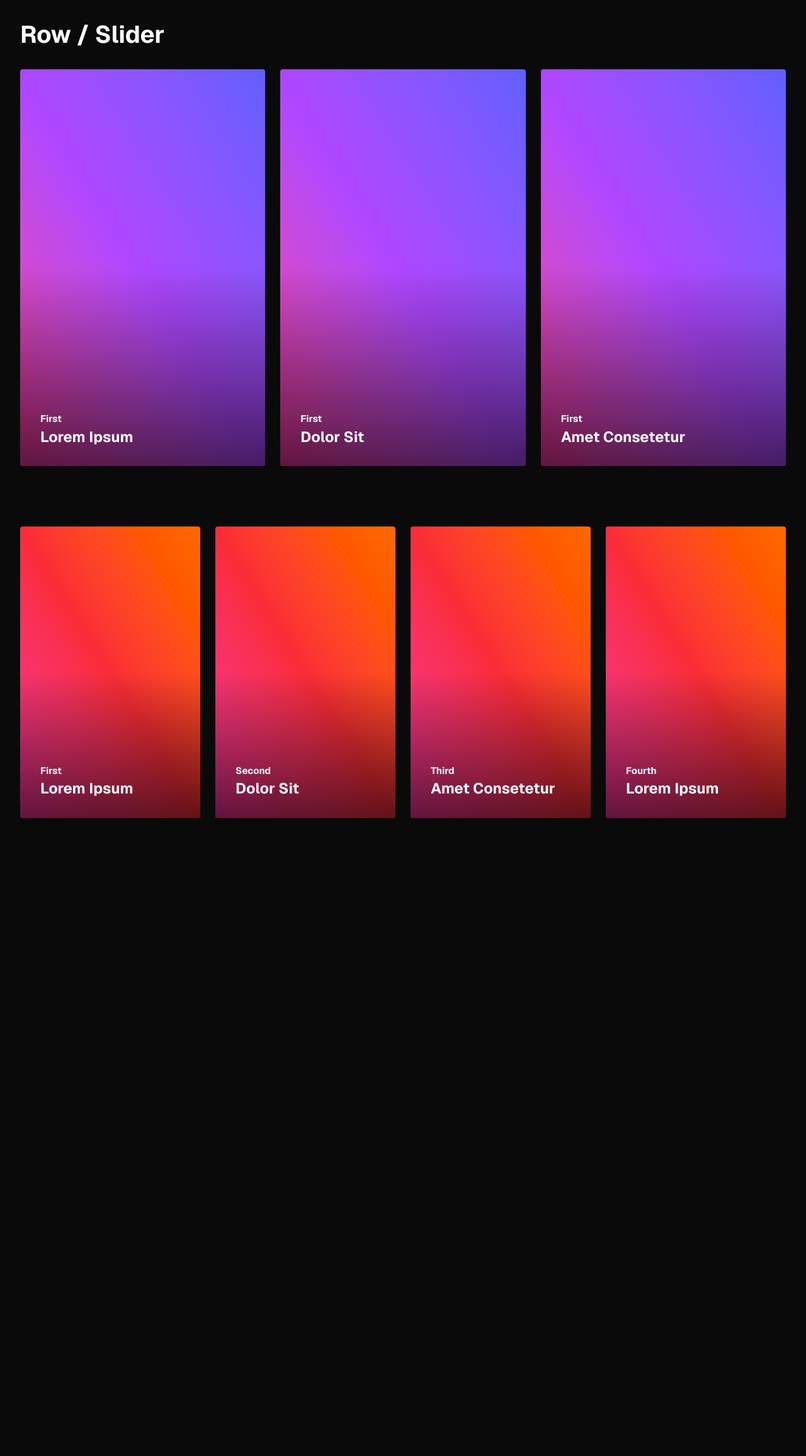
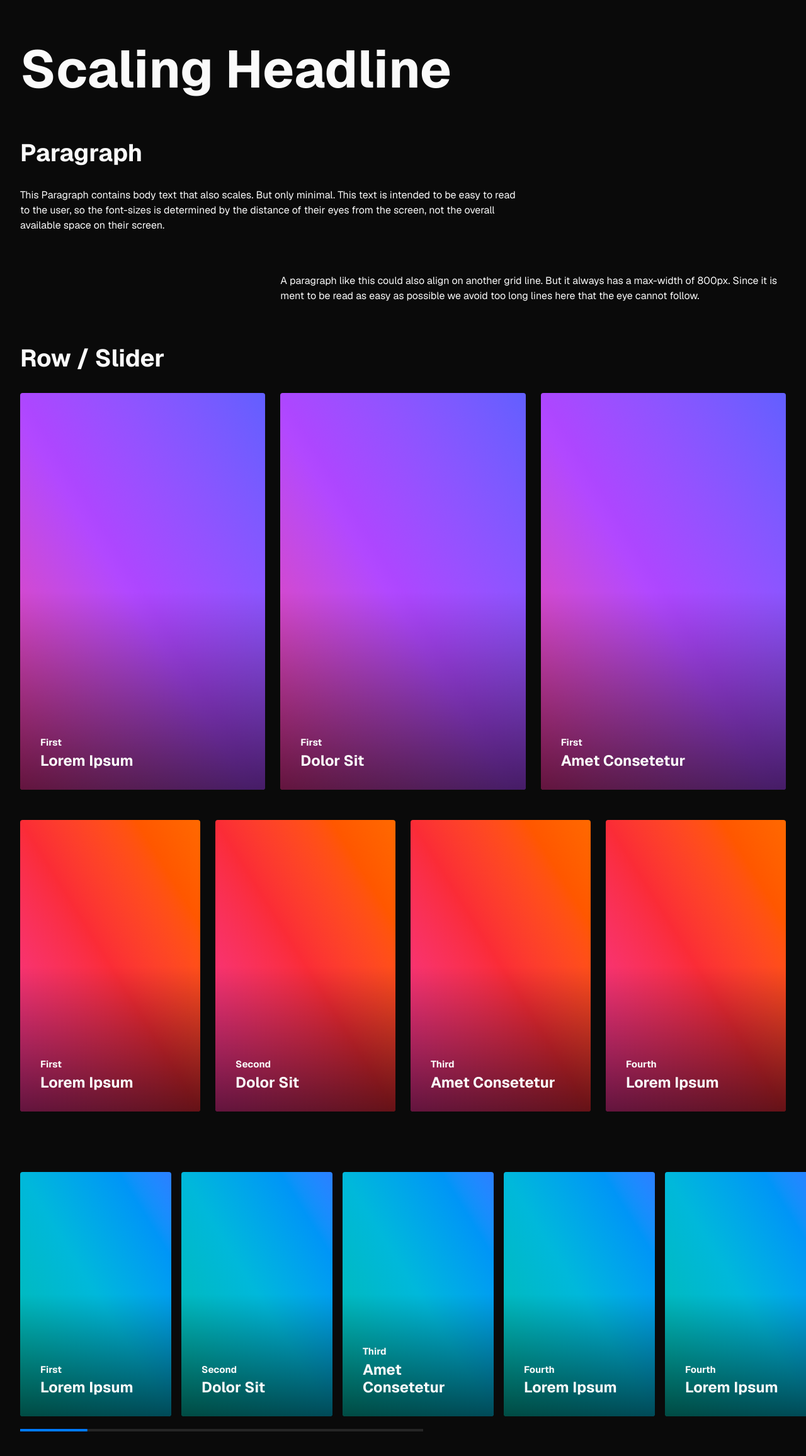
Before and after one commit to RaphaelHoepsWhy/ui-experiments, a Next.js app: page /grid in a window 1280 px wide. Shown: the top 2312 px of the page at 63% size. Before the commit the page ends 1395 px from the top, so only its background shows below. Built offline with nearby package versions, Linux system fonts and the light colour scheme.

Commit message:
feat: grid

```diff
--- a/app/globals.css
+++ b/app/globals.css
@@ -57,7 +57,7 @@
   --text-lg--line-height: 1.2;
 
   /* minor headline ("Unsere Mission") */
-  --text-xl: clamp(1.625rem, 1.52rem + 0.45vw, 2.0625rem);
+  --text-xl: clamp(1.5rem, 1.5rem + 0.45vw, 2rem);
   --text-xl--letter-spacing: -0.01em;
   --text-xl--font-weight: 700;
 
@@ -65,6 +65,11 @@
   --text-2xl: clamp(2.0625rem, 1.93rem + 0.58vw, 2.625rem);
   --text-2xl--line-height: 1.2;
   --text-2xl--font-weight: 700;
+
+  /* page headline */
+  --text-4xl: clamp(4rem, 4rem + 1.5vw, 10rem);
+  /* --text-4xl--letter-spacing: 0.02em; */
+  --text-4xl--font-weight: 700;
 }
 
 :root {
@@ -159,6 +164,12 @@
   background-color: #262626 !important;
 }
 
+@media (min-width: 1024px) {
+  .swiper-pagination {
+    left: 32px !important;
+  }
+}
+
 .swiper-pagination-progressbar-fill {
   color: #1d4ed0 !important;
 }
--- /dev/null
+++ b/app/grid/components/PageHeadline.tsx
@@ -0,0 +1,10 @@
+import React, { ReactNode } from "react"
+
+type Props = {
+  className?: string
+  children: ReactNode
+}
+
+export default function PageHeadline({ children }: Props) {
+  return <h2 className="py-8 text-4xl lg:py-16">{children}</h2>
+}
--- a/app/grid/components/RowOrSlider/RowOrSlider.tsx
+++ b/app/grid/components/RowOrSlider/RowOrSlider.tsx
@@ -5,23 +5,29 @@ import React, { Fragment, ReactNode } from "react"
 import { Swiper, SwiperSlide } from "swiper/react"
 import { Pagination } from "swiper/modules"
 import "swiper/css/pagination"
+import useIsMobile from "@/hooks/useIsMobile"
 
 type Props = {
   className?: string
   items: ReactNode[]
   itemSliderWidth?: string
+  forceSlider?: boolean
 }
 
 export default function RowOrSlider({
   items,
   className,
+  forceSlider,
   itemSliderWidth = "320px",
 }: Props) {
+  const isMobile = useIsMobile()
+
   return (
     <>
       <div
         className={cn(
           "flex gap-4 px-4 max-lg:hidden lg:gap-6 lg:px-8",
+          { "max-lg:hidden": !forceSlider, hidden: forceSlider },
           className,
         )}
       >
@@ -32,12 +38,12 @@ export default function RowOrSlider({
         ))}
       </div>
 
-      <div className={cn("pb-20 lg:hidden", className)}>
+      <div className={cn("pb-20", { "lg:hidden": !forceSlider }, className)}>
         <Swiper
           slidesPerView={"auto"}
           spaceBetween={16}
-          slidesOffsetBefore={16}
-          slidesOffsetAfter={16}
+          slidesOffsetBefore={isMobile ? 16 : 32}
+          slidesOffsetAfter={isMobile ? 16 : 32}
           modules={[Pagination]}
           pagination={{ type: "progressbar" }}
         >
--- a/app/grid/components/SectionHeadline.tsx
+++ b/app/grid/components/SectionHeadline.tsx
@@ -6,5 +6,5 @@ type Props = {
 }
 
 export default function SectionHeadline({ children }: Props) {
-  return <h2 className="p-4 text-2xl lg:p-8">{children}</h2>
+  return <h2 className="pb-4 text-2xl lg:pb-8">{children}</h2>
 }
--- a/app/grid/page.tsx
+++ b/app/grid/page.tsx
@@ -2,14 +2,35 @@ import Box from "@/app/grid/components/Box"
 import SectionHeadline from "@/app/grid/components/SectionHeadline"
 import "swiper/css"
 import RowOrSlider from "@/app/grid/components/RowOrSlider/RowOrSlider"
+import PageHeadline from "@/app/grid/components/PageHeadline"
 
 export default function Home() {
   return (
     <>
-      <SectionHeadline>Row / Slider</SectionHeadline>
+      <div className="px-4 lg:px-8">
+        <PageHeadline>Scaling Headline</PageHeadline>
+        <SectionHeadline>Paragraph</SectionHeadline>
+
+        <p className="max-w-[800px] pb-8 lg:pb-16">
+          This Paragraph contains body text that also scales. But only minimal.
+          This text is intended to be easy to read to the user, so the
+          font-sizes is determined by the distance of their eyes from the
+          screen, not the overall available space on their screen.
+        </p>
+
+        <div className="grid grid-cols-3 gap-4 lg:gap-6">
+          <p className="col-start-1 -col-end-1 max-w-[800px] pb-8 lg:col-start-2 lg:pb-16">
+            A paragraph like this could also align on another grid line. But it
+            always has a max-width of 800px. Since it is ment to be read as easy
+            as possible we avoid too long lines here that the eye cannot follow.
+          </p>
+        </div>
+
+        <SectionHeadline>Row / Slider</SectionHeadline>
+      </div>
 
       <RowOrSlider
-        className="pb-12 lg:pb-24"
+        className="pb-12"
         items={[
           <Box className="text-lg" key={1}>
             <div className="pb-1 text-sm">First</div>
@@ -48,6 +69,50 @@ export default function Home() {
           </Box>,
         ]}
       />
+
+      <RowOrSlider
+        className="pb-24 lg:pb-24"
+        itemSliderWidth="240px"
+        forceSlider={true}
+        items={[
+          <Box className="text-lg" key={1} gradient={"ocean"}>
+            <div className="pb-1 text-sm">First</div>
+            <div className="text-lg">Lorem Ipsum</div>
+          </Box>,
+          <Box className="text-lg" key={2} gradient={"ocean"}>
+            <div className="pb-1 text-sm">Second</div>
+            <div className="text-lg">Dolor Sit</div>
+          </Box>,
+          <Box className="text-lg" key={3} gradient={"ocean"}>
+            <div className="pb-1 text-sm">Third</div>
+            <div className="text-lg">Amet Consetetur</div>
+          </Box>,
+          <Box className="text-lg" key={4} gradient={"ocean"}>
+            <div className="pb-1 text-sm">Fourth</div>
+            <div className="text-lg">Lorem Ipsum</div>
+          </Box>,
+          <Box className="text-lg" key={5} gradient={"ocean"}>
+            <div className="pb-1 text-sm">Fourth</div>
+            <div className="text-lg">Lorem Ipsum</div>
+          </Box>,
+          <Box className="text-lg" key={6} gradient={"ocean"}>
+            <div className="pb-1 text-sm">Fourth</div>
+            <div className="text-lg">Lorem Ipsum</div>
+          </Box>,
+          <Box className="text-lg" key={7} gradient={"ocean"}>
+            <div className="pb-1 text-sm">Fourth</div>
+            <div className="text-lg">Lorem Ipsum</div>
+          </Box>,
+          <Box className="text-lg" key={8} gradient={"ocean"}>
+            <div className="pb-1 text-sm">Fourth</div>
+            <div className="text-lg">Lorem Ipsum</div>
+          </Box>,
+          <Box className="text-lg" key={9} gradient={"ocean"}>
+            <div className="pb-1 text-sm">Fourth</div>
+            <div className="text-lg">Lorem Ipsum</div>
+          </Box>,
+        ]}
+      />
     </>
   )
 }
--- /dev/null
+++ b/hooks/useIsMobile.ts
@@ -0,0 +1,21 @@
+import { useEffect, useState } from "react"
+
+export default function useIsMobile() {
+  const [isMobile, setIsMobile] = useState(false)
+
+  function getIsMobile() {
+    return matchMedia(`(max-width: 1024px)`).matches
+  }
+
+  useEffect(() => {
+    function onResize() {
+      setIsMobile(getIsMobile())
+    }
+
+    onResize()
+    window.addEventListener("resize", onResize)
+    return () => window.removeEventListener("resize", onResize)
+  }, [])
+
+  return isMobile
+}
```
